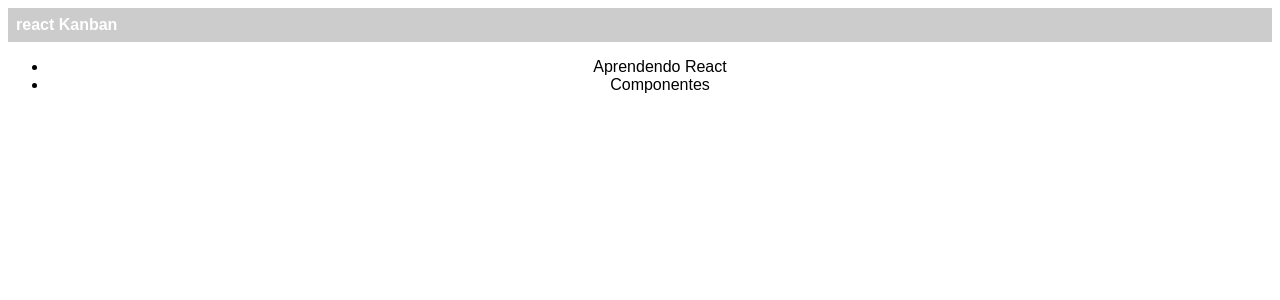
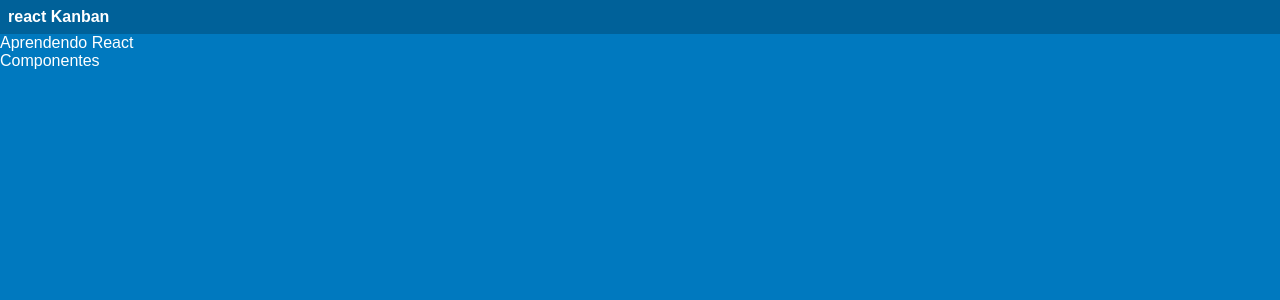
Before and after one commit to Michaelindex/ReactInCodesandbox, a React (Create React App) app: page / in a window 1280 px wide. Shown: the top 300 px of the page. Built offline with nearby package versions, Linux system fonts and the light colour scheme.

Commit message:
Update styles.css

```diff
--- a/src/styles.css
+++ b/src/styles.css
@@ -1,4 +1,60 @@
+/* Minimo CSS Reset */
+html {
+  box-sizing: border-box;
+  font-size: 16px;
+}
+
+html,
+body {
+  height: 100%;
+  min-height: 100vh;
+}
+
+*,
+*:before,
+*:after {
+  box-sizing: inherit;
+}
+
+body,
+h1,
+h2,
+h3,
+h4,
+h5,
+h6,
+p,
+ol,
+ul {
+  margin: 0;
+  padding: 0;
+  font-weight: normal;
+}
+
+ol,
+ul {
+  list-style: none;
+}
+
+img {
+  max-width: 100%;
+  height: auto;
+}
+
 .App {
   font-family: sans-serif;
-  text-align: center;
+  background-color: #0079bf;
+  height: 100%;
+  min-height: 100vh;
+  color: white;
 }
+
+.App .container {
+  width: 100%;
+  max-width: 800px;
+  margin: auto;
+  padding: 8px;
+  display: grid;
+  grid-template-columns: 1fr 1fr 1fr;
+  grid-gap: 8px;
+}
```
